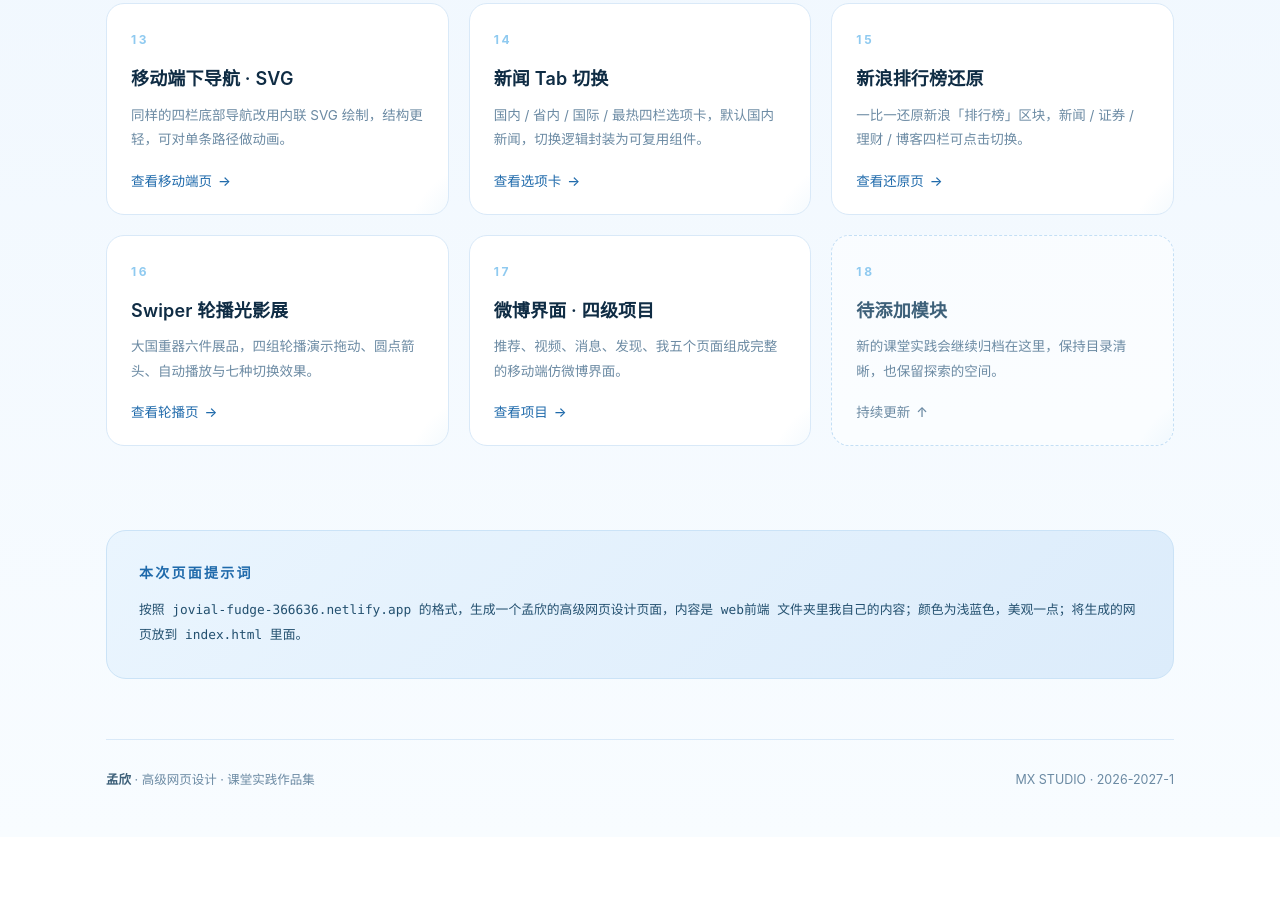
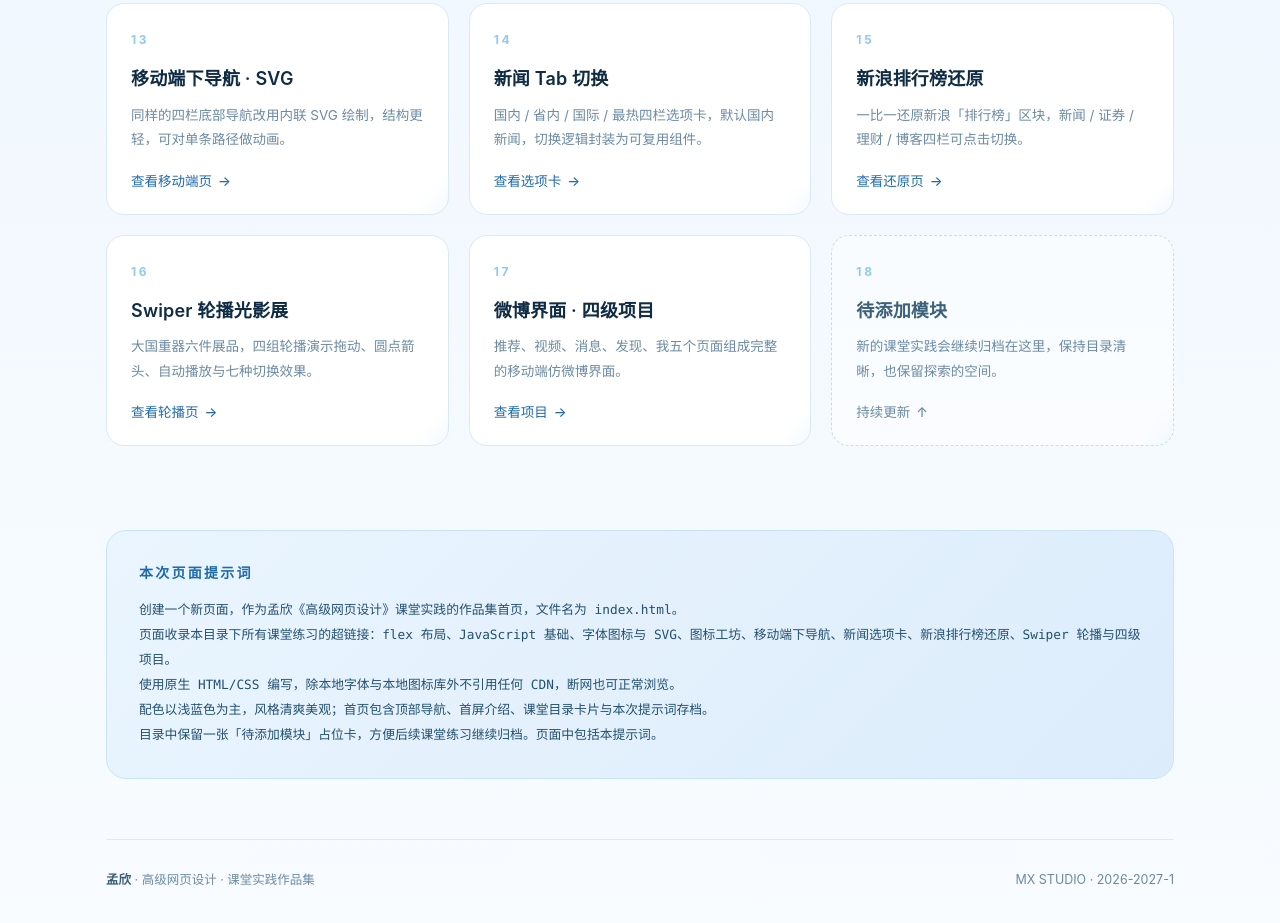
Before and after one commit to Xxx-686972/mx-321, a plain HTML site: page index.html in a window 1280 px wide. Shown: the part 1782-2705 px from the top of the page. Before the commit the page ends 2619 px from the top, so only its background shows below. Drawn offline with Linux system fonts and the light colour scheme; a web font is replaced by a local one.

Commit message:
docs: 首页提示词存档改为孟欣自述版本

```diff
--- a/index.html
+++ b/index.html
@@ -403,7 +403,11 @@
   <section class="mx_prompt-wrap" id="mx_prompt">
     <div class="mx_prompt">
       <h3>本次页面提示词</h3>
-      <pre>按照 jovial-fudge-366636.netlify.app 的格式，生成一个孟欣的高级网页设计页面，内容是 web前端 文件夹里我自己的内容；颜色为浅蓝色，美观一点；将生成的网页放到 index.html 里面。</pre>
+      <pre>创建一个新页面，作为孟欣《高级网页设计》课堂实践的作品集首页，文件名为 index.html。
+页面收录本目录下所有课堂练习的超链接：flex 布局、JavaScript 基础、字体图标与 SVG、图标工坊、移动端下导航、新闻选项卡、新浪排行榜还原、Swiper 轮播与四级项目。
+使用原生 HTML/CSS 编写，除本地字体与本地图标库外不引用任何 CDN，断网也可正常浏览。
+配色以浅蓝色为主，风格清爽美观；首页包含顶部导航、首屏介绍、课堂目录卡片与本次提示词存档。
+目录中保留一张「待添加模块」占位卡，方便后续课堂练习继续归档。页面中包括本提示词。</pre>
     </div>
   </section>
 
```
